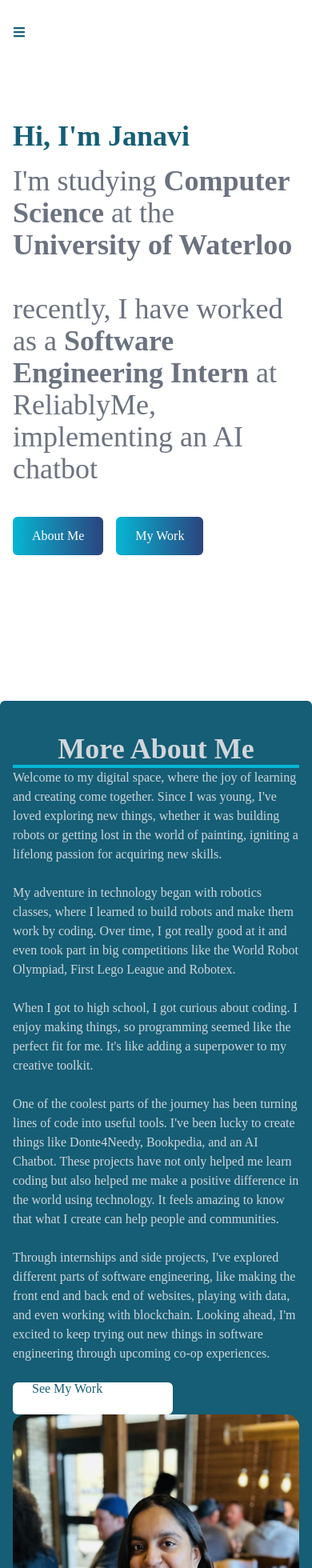
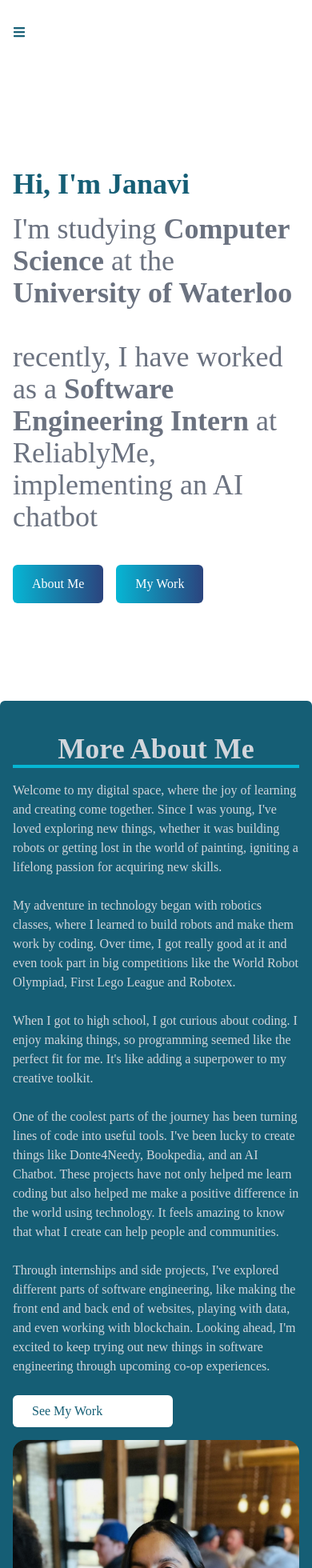
Before and after one commit to janavivekariya/janavivekariya.github.io, a React (Create React App) app: page / in a window 390 px wide. Shown: the top 1960 px of the page at 80% size. Built offline with nearby package versions, Linux system fonts and the light colour scheme.

Commit message:
changes for mobile view

```diff
--- a/src/components/About.jsx
+++ b/src/components/About.jsx
@@ -10,13 +10,13 @@ const About = () => {
       id="about"
       className="w-full bg-[#ffffff] text-gray-300"
     >
-      <div className="flex flex-col justify-center items-center w-full h-full py-8 md:py-16">
+      <div className="flex flex-col justify-center items-center w-full h-full py-8 md:py-12">
         <div className="bg-cyan-800 rounded-md max-w-[1200px] flex flex-col items-center md:flex-row  px-4 cd:px-7 py-10 ">
-          <div className="md:w-1/2 md:pr-4 md:p-12">
+          <div className="md:w-1/2 md:pr-4 md:p-14">
             <p className="text-4xl text-center md:text-left font-bold border-b-4 border-cyan-500">
               More About Me <br />
             </p>
-            <p className="mt-0 md:mt-10">
+            <p className="mt-4 md:mt-10">
             Welcome to my digital space, where the joy of learning and creating come together. Since I was young, I've loved exploring new things, whether it was building robots or getting lost in the world of painting, igniting a lifelong passion for acquiring new skills. <br /> <br />
             My adventure in technology began with robotics classes, where I learned to build robots and make them work by coding. Over time, I got really good at it and even took part in big competitions like the World Robot Olympiad, First Lego League and Robotex. <br /> <br />
             When I got to high school, I got curious about coding. I enjoy making things, so programming seemed like the perfect fit for me. It's like adding a superpower to my creative toolkit. <br /> <br />
@@ -33,13 +33,13 @@ const About = () => {
               className="group text-cyan-800 px-6 py-3 flex items-center rounded-md bg-white cursor-pointer"
               style={{ width: '200px', height: '40px' }}
             >
-              See My Work <br /> <br />
+              See My Work
               <span className="group-hover:rotate-90 duration-300">
                 {/* Arrow icon */}
               </span>
             </Link>
           </div>
-          <div className="md:w-1/2 mx-auto mt-0 md:mt-0">
+          <div className="md:w-1/2 mx-auto mt-4 md:mt-0">
             <img
               src={me}
               alt="my profile"
--- a/src/components/Home.jsx
+++ b/src/components/Home.jsx
@@ -3,7 +3,7 @@ import { Link } from 'react-scroll';
 
 const Home = () => {
   return (
-    <div name="home" className="h-screen w-full bg-[#ffffff]">
+    <div name="home" className="h-screen w-full bg-[#ffffff]  pt-[120px] md:pt-0">
       <div className="max-w-screen-lg mx-auto flex flex-col items-center justify-center h-full px-4 md:flex-row">
         <div className="flex flex-col justify-center h-full">
           <h2 className="text-4xl sm:text-7xl font-bold text-cyan-800 mb-4">
```
